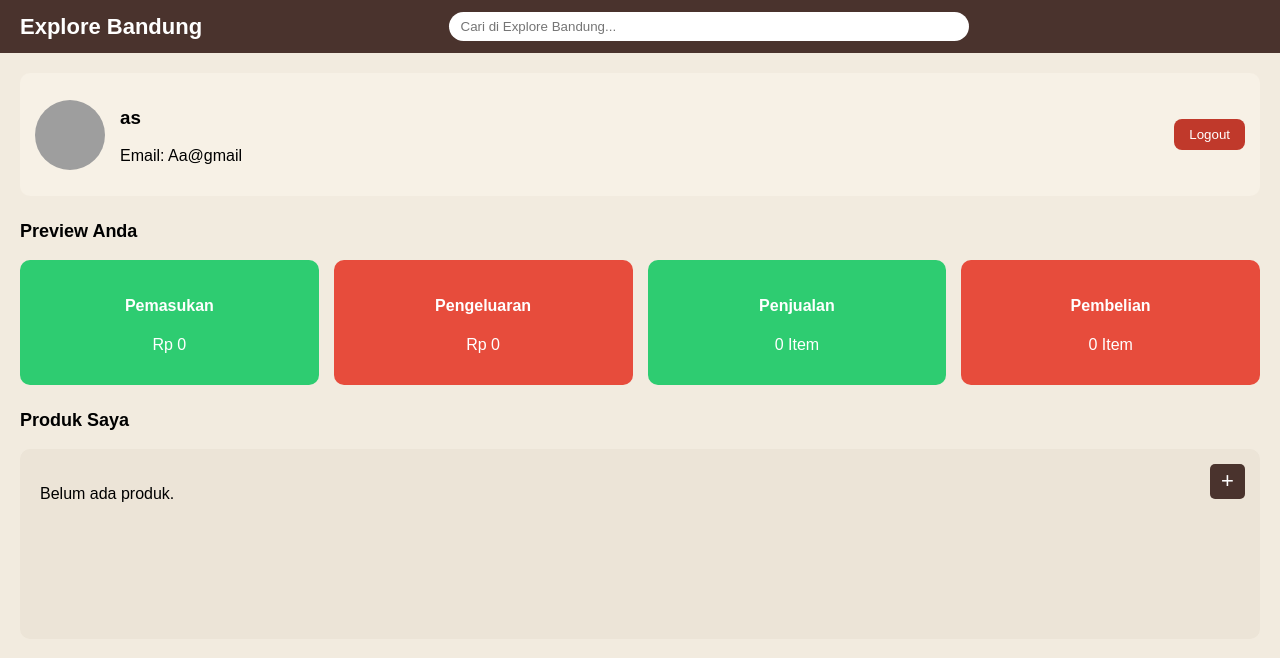
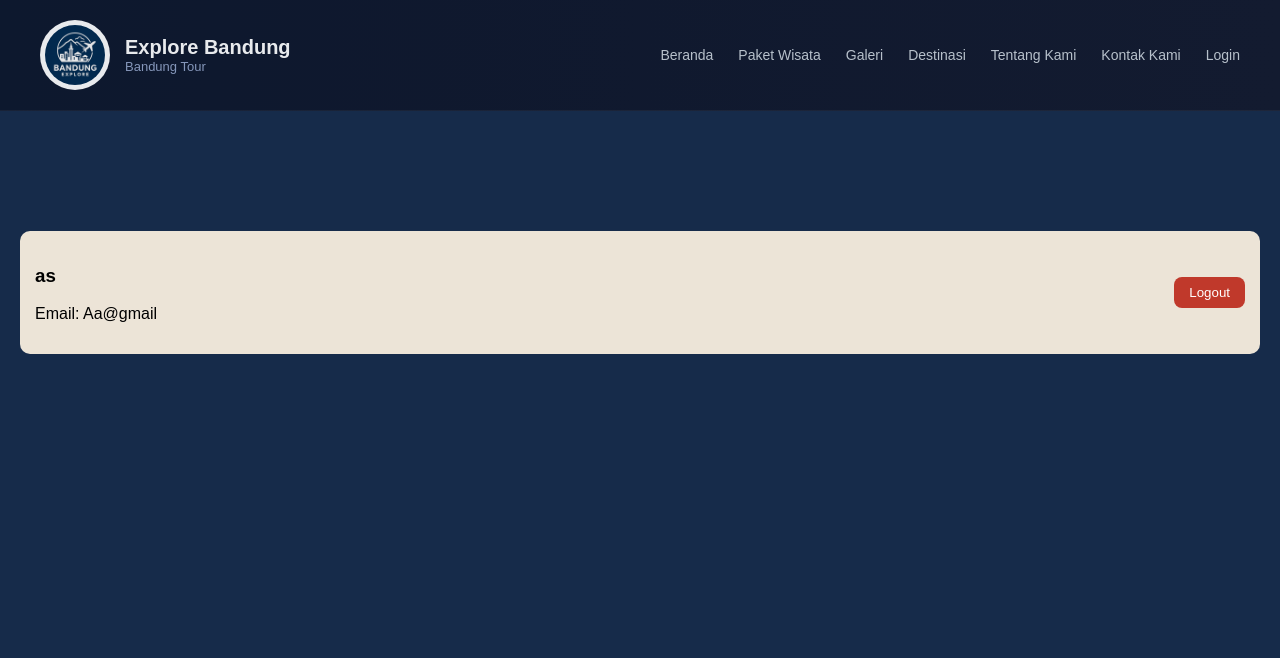
Before and after one commit to nofallcr/TUBESBANDUNG, a PHP site: page /dashboard.php in a window 1280 px wide. Shown: the top 658 px of the page. Run offline with PHP 8.4, Linux system fonts and the light colour scheme; a user stored in the database is signed in; grey boxes are pictures that could not be loaded.

Commit message:
Change:File

```diff
--- a/dashboard.css
+++ b/dashboard.css
@@ -1,29 +1,7 @@
 body {
     margin: 0;
-    background: #f2ebdf;
+    background: #162b4a;
     font-family: Arial, sans-serif;
-}
-
-/* NAVBAR */
-.navbar {
-    background: #4a332d;
-    color: white;
-    padding: 12px 20px;
-    display: flex;
-    align-items: center;
-    justify-content: space-between;
-}
-
-.logo {
-    font-size: 22px;
-    font-weight: bold;
-}
-
-.search-box {
-    width: 40%;
-    padding: 7px 12px;
-    border-radius: 20px;
-    border: none;
 }
 
 .icons i {
@@ -32,25 +10,21 @@ body {
     cursor: pointer;
 }
 
-/* CONTENT */
 .content {
     padding: 20px;
 }
 
-/* USER CARD */
+.user-info{
+    color: black;
+}
+
 .user-card {
-    background: #f7f1e6;
+    background: #ece4d7;
     display: flex;
     align-items: center;
     padding: 15px;
     border-radius: 10px;
-}
-
-.avatar {
-    width: 70px;
-    height: 70px;
-    border-radius: 50%;
-    margin-right: 15px;
+    margin-top: 100px;
 }
 
 .logout-btn {
@@ -63,38 +37,11 @@ body {
     cursor: pointer;
 }
 
-/* SECTION */
+
 .section-title {
     margin-top: 25px;
     font-size: 18px;
-}
-
-/* STATS */
-.stats-container {
-    display: flex;
-    gap: 15px;
-    margin-top: 10px;
-}
-
-.stat-box {
-    flex: 1;
-    padding: 15px;
-    border-radius: 10px;
-    text-align: center;
     color: white;
-}
-
-.green { background: #2ecc71; }
-.red { background: #e74c3c; }
-
-/* PRODUCT BOX */
-.product-box {
-    margin-top: 15px;
-    background: #ece4d7;
-    height: 150px;
-    border-radius: 10px;
-    position: relative;
-    padding: 20px;
 }
 
 .add-btn {
--- a/dashboard.php
+++ b/dashboard.php
@@ -11,28 +11,13 @@ if (!isset($_SESSION['nama'])) {
 <meta charset="UTF-8">
 <meta name="viewport" content="width=device-width, initial-scale=1.0">
 <title>Dashboard Explore Bandung</title>
-<link rel="stylesheet" href="dashboard.css">
+<link rel="stylesheet" href="dashboard.css?v=<?= filemtime(__DIR__ . '/dashboard.css') ?>">
 </head>
 
 <body>
-
-<!-- NAVBAR -->
-<header class="navbar">
-    <div class="logo">Explore Bandung</div>
-    <input type="text" placeholder="Cari di Explore Bandung..." class="search-box">
-    <div class="icons">
-        <i class="fas fa-shopping-cart"></i>
-        <i class="fas fa-user"></i>
-        <i class="fas fa-bars"></i>
-    </div>
-</header>
-
-<!-- CONTAINER -->
+<?php include 'navbar.php'; ?>
 <div class="content">
-
-    <!-- AKUN ANDA -->
     <div class="card user-card">
-        <img src="foto/default-avatar.png" class="avatar">
         <div class="user-info">
             <h3><?php echo $_SESSION['nama']; ?></h3>
             <p>Email: <?php echo $_SESSION['email']; ?></p>
@@ -41,41 +26,6 @@ if (!isset($_SESSION['nama'])) {
         <button class="logout-btn" onclick="window.location.href='logout.php'">Logout</button>
     </div>
 
-    <!-- PREVIEW -->
-    <h3 class="section-title">Preview Anda</h3>
-
-    <div class="stats-container">
-
-        <div class="stat-box green">
-            <h4>Pemasukan</h4>
-            <p>Rp 0</p>
-        </div>
-
-        <div class="stat-box red">
-            <h4>Pengeluaran</h4>
-            <p>Rp 0</p>
-        </div>
-
-        <div class="stat-box green">
-            <h4>Penjualan</h4>
-            <p>0 Item</p>
-        </div>
-
-        <div class="stat-box red">
-            <h4>Pembelian</h4>
-            <p>0 Item</p>
-        </div>
-
-    </div>
-
-    <!-- PRODUK SAYA -->
-    <h3 class="section-title">Produk Saya</h3>
-
-    <div class="product-box">
-        <p>Belum ada produk.</p>
-        <button class="add-btn">+</button>
-    </div>
-
 </div>
 
 </body>
```
Also changed, not shown: auth.php (+26 -5 lines).
